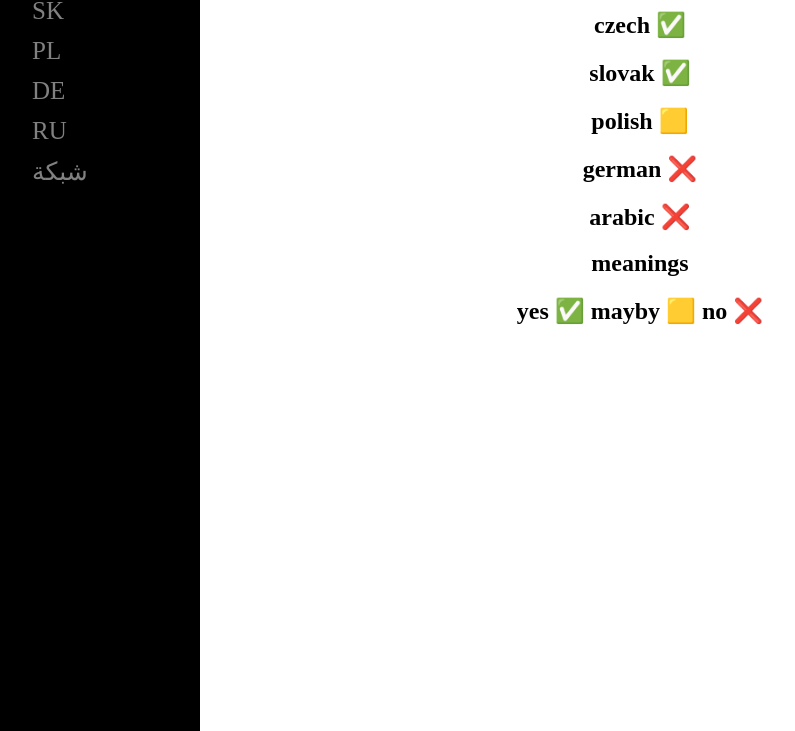
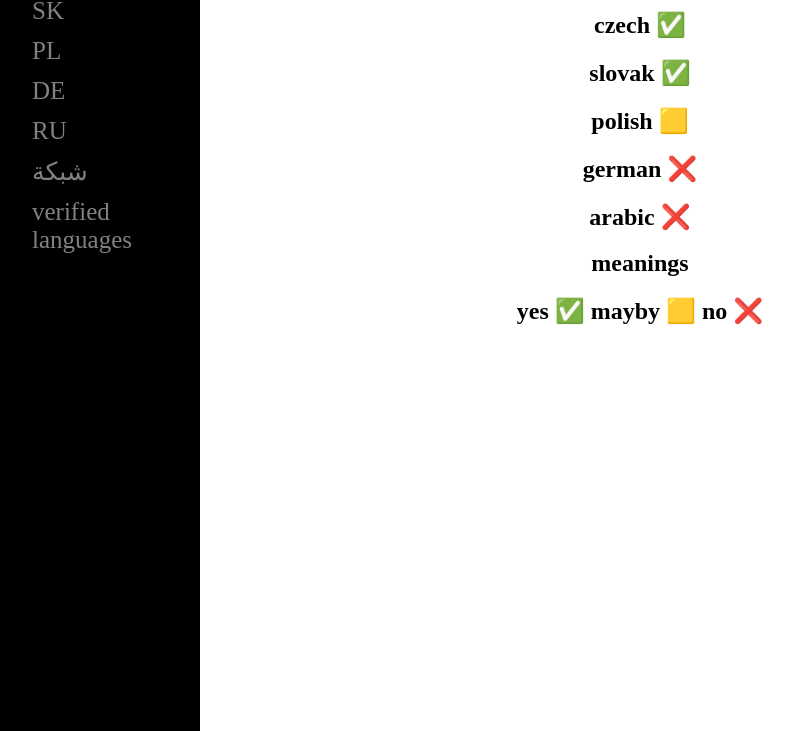
Before and after one commit to stuffbymax/nano-cheat-sheet, a plain HTML site: page verification.html in a window 1280 px wide. Shown: the part 69-800 px from the top of the page, without its empty margins (0-795 px from the left). Drawn offline with Linux system fonts and the light colour scheme.

Commit message:
Update verification.html

```diff
--- a/verification.html
+++ b/verification.html
@@ -56,7 +56,7 @@
       <a href="ge.html">DE</a>
       <a href="ru.html">RU</a>
       <a href="شبكة.html">شبكة</a>
-      <a href="verification.html"></a>
+      <a href="verification.html">verified languages</a>
     </ul>
     </div>
 
```
